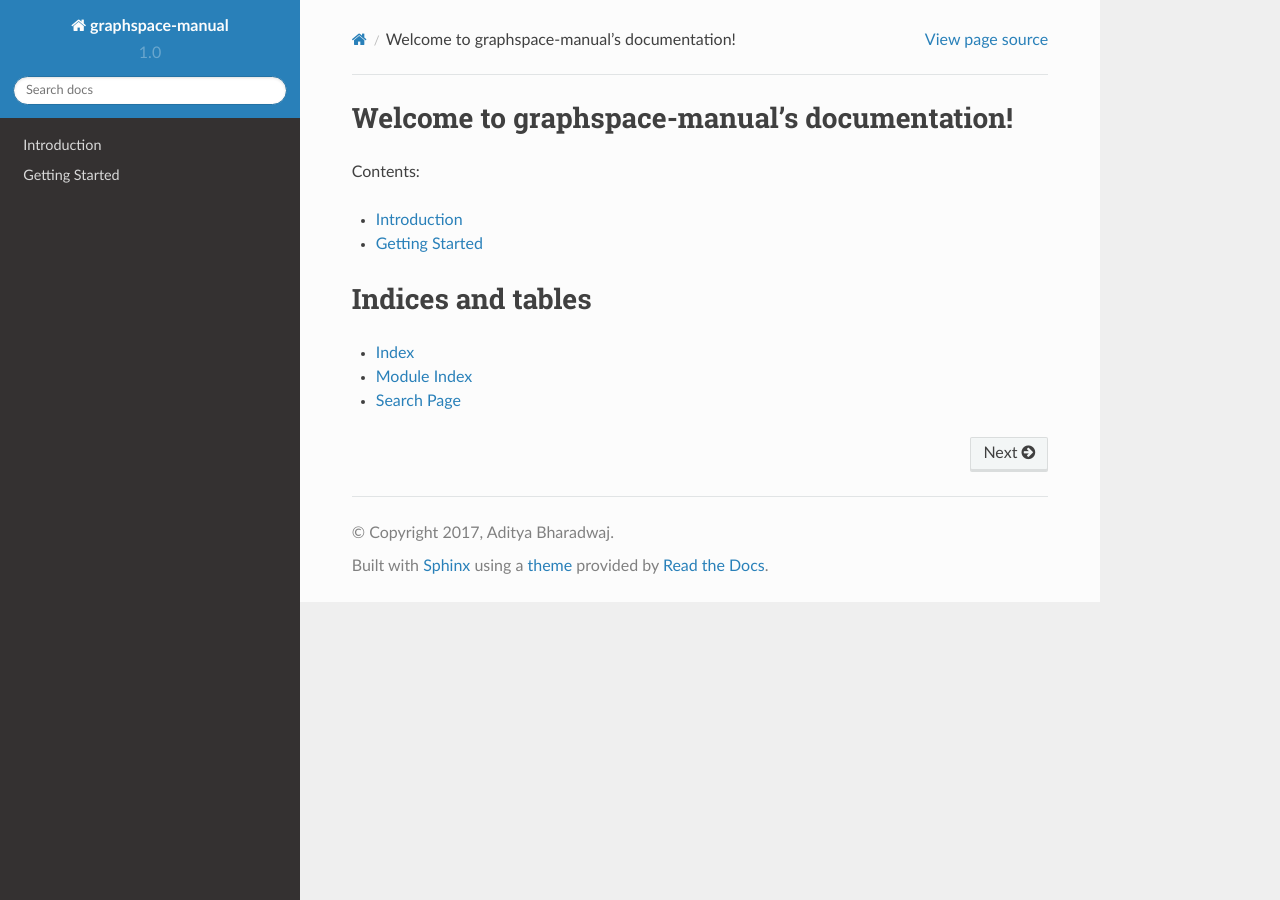
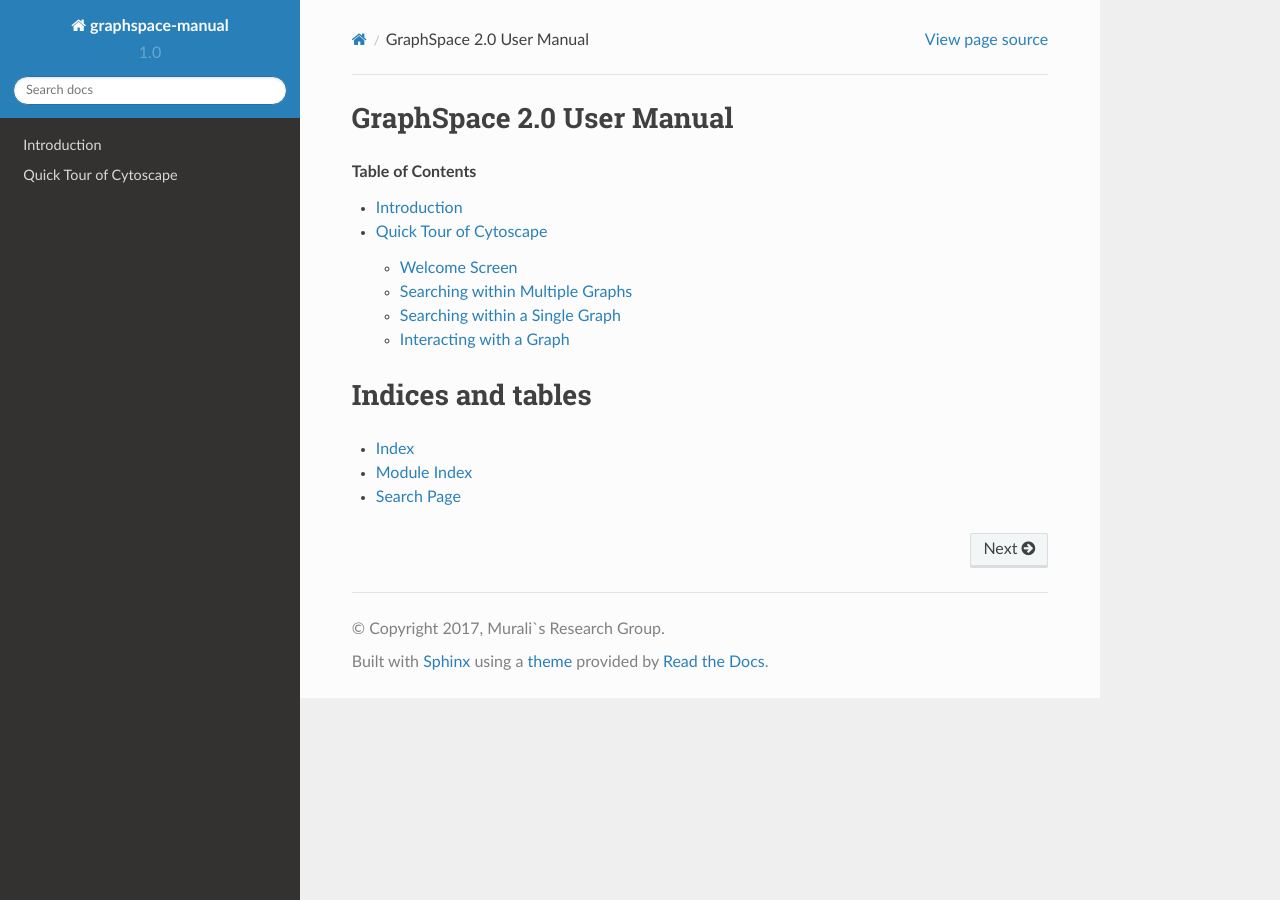
Before and after one commit to adbharadwaj/graphspace-manual, a Sphinx documentation site: the page built from docs/index.rst, in a window 1280 px wide. Built offline with Sphinx 7.4.7 and the Read the Docs theme 2.0.0, drawn with Linux system fonts in a browser that asks for light colours.

Commit message:
adding quick tour to graphspace section

```diff
--- a/docs/Getting_Started.md
+++ /dev/null
@@ -1 +0,0 @@
-# Getting Started
--- /dev/null
+++ b/docs/Quick_Tour_of_GraphSpace.md
@@ -0,0 +1,35 @@
+# Quick Tour of Cytoscape
+
+## Welcome Screen
+
+The [welcome page](http://graphspace.org) greets a user when the user visits GraphSpace.
+
+<!--TODO: Add screenshot of welcome screen here!-->
+
+The Welcome Screen is designed to access commonly used features of GraphSpace like:
+
+- Log In
+- Sign Up
+- Upload a graph
+- View public graph
+- View graphs uploaded by the logged in user.
+
+### Log In
+
+TBD
+
+### Sign Up
+
+TBD
+
+## Searching within Multiple Graphs
+
+TBD
+
+## Searching within a Single Graph
+
+TBD
+
+## Interacting with a Graph
+
+TBD
--- a/docs/conf.py
+++ b/docs/conf.py
@@ -53,7 +53,7 @@ master_doc = 'index'
 
 # General information about the project.
 project = 'graphspace-manual'
-copyright = '2017, Aditya Bharadwaj'
+copyright = '2017, Murali`s Research Group'
 author = 'Aditya Bharadwaj'
 
 # The version info for the project you're documenting, acts as replacement for
--- a/docs/index.rst
+++ b/docs/index.rst
@@ -3,16 +3,16 @@
    You can adapt this file completely to your liking, but it should at least
    contain the root `toctree` directive.
 
-Welcome to graphspace-manual's documentation!
+GraphSpace 2.0 User Manual
 =============================================
 
-Contents:
+.. rubric:: Table of Contents
 
 .. toctree::
    :maxdepth: 2
 
    Introduction
-   Getting_Started
+   Quick_Tour_of_GraphSpace
 
 
 
```
